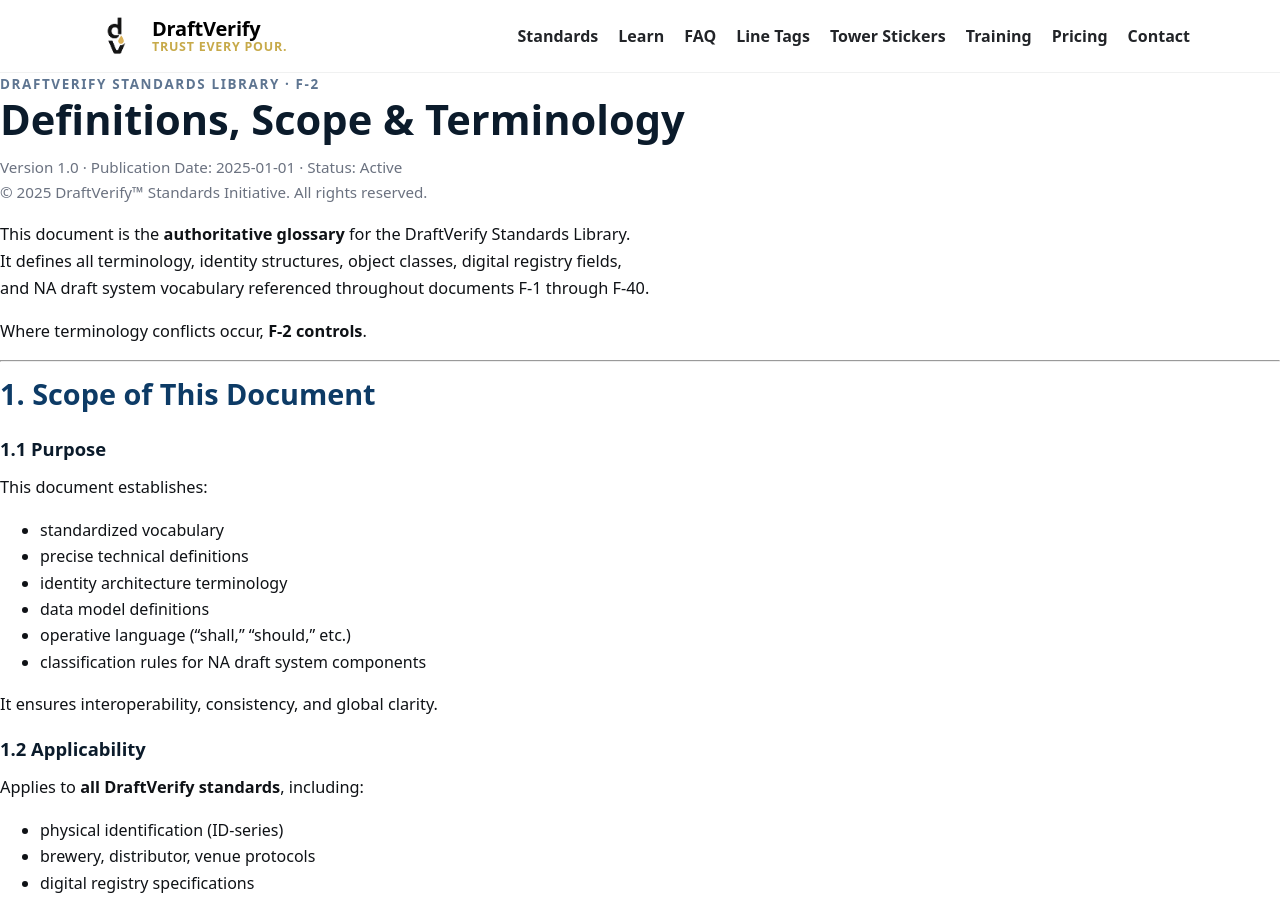
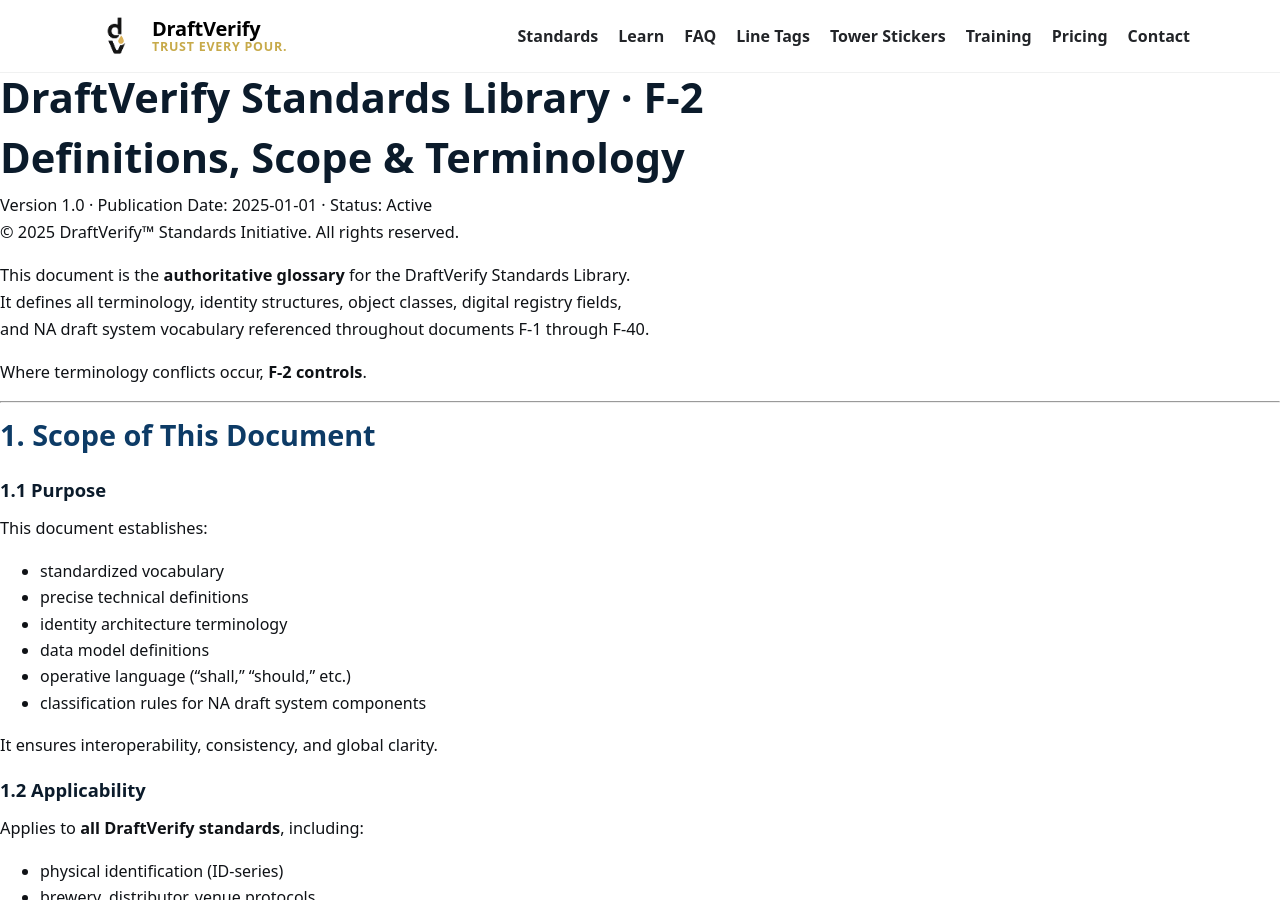
Before and after one commit to draftverify/draftverify.com, a Jekyll site: the page built from docs/f-2-definitions-scope-terminology.md, in a window 1280 px wide and 900 px high. Built offline with Jekyll 4.4.1, drawn with Linux system fonts in a browser that asks for light colours.

Commit message:
Update f-2-definitions-scope-terminology.md

```diff
--- a/docs/f-2-definitions-scope-terminology.md
+++ b/docs/f-2-definitions-scope-terminology.md
@@ -5,14 +5,13 @@ permalink: /docs/f-2-definitions-scope-terminology/
 description: "Authoritative terminology and definitions governing all DraftVerify standards, identity structures, and verification procedures."
 ---
 
-<div class="kicker">DraftVerify Standards Library · F-2</div>
+DraftVerify Standards Library · F-2
+===================================
 
 # Definitions, Scope & Terminology
 
-<p style="font-size:0.95rem;color:#6b7280;">
-Version 1.0 · Publication Date: 2025-01-01 · Status: Active<br>
+Version 1.0 · Publication Date: 2025-01-01 · Status: Active
 © 2025 DraftVerify™ Standards Initiative. All rights reserved.
-</p>
 
 This document is the **authoritative glossary** for the DraftVerify Standards Library.
 It defines all terminology, identity structures, object classes, digital registry fields,
@@ -148,27 +147,27 @@ The continuous set of identities associated with one NA pathway:
 
 ### 4.5 Object Class Codes
 
-| Code | Object      |
-|------|-------------|
-| KG   | Keg         |
-| CP   | Coupler     |
-| LN   | Beer Line   |
-| TW   | Tower       |
-| FT   | Faucet      |
-| GS   | Gas System  |
-| VT   | Venue       |
-| BR   | Brewery     |
-| DS   | Distributor |
+| Code | Object     |
+|------|------------|
+| KG   | Keg        |
+| CP   | Coupler    |
+| LN   | Beer Line  |
+| TW   | Tower      |
+| FT   | Faucet     |
+| GS   | Gas System |
+| VT   | Venue      |
+| BR   | Brewery    |
+| DS   | Distributor|
 
 ### 4.6 Identity States
 
-| State | Meaning              |
-|-------|----------------------|
-| A     | Active               |
+| State | Meaning                    |
+|-------|----------------------------|
+| A     | Active                     |
 | I     | Inactive (not yet activated) |
-| L     | Locked Out           |
-| R     | Retired              |
-| X     | Exception (flagged)  |
+| L     | Locked Out                 |
+| R     | Retired                    |
+| X     | Exception (flagged)        |
 
 ---
 
```
